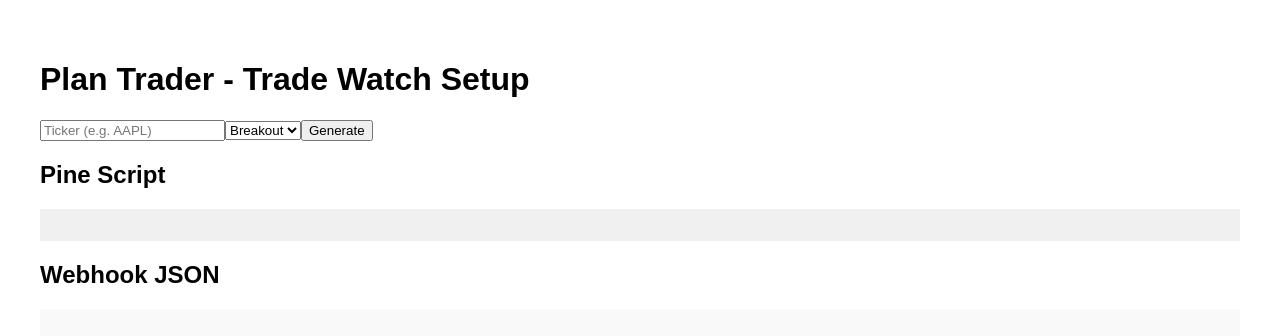
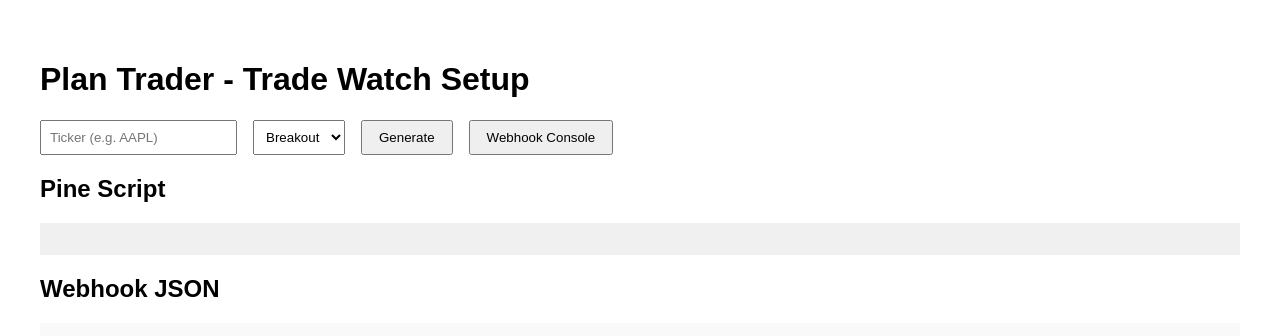
Before and after one commit to unicorntrader/ct3000-planner, a Next.js app: page / in a window 1280 px wide. Shown: the top 336 px of the page. Built offline with nearby package versions, Linux system fonts and the light colour scheme.

Commit message:
Update index.jsx

```diff
--- a/pages/index.jsx
+++ b/pages/index.jsx
@@ -1,5 +1,5 @@
-
 import React, { useState } from 'react';
+import { useRouter } from 'next/router';
 
 export default function Home() {
   const [ticker, setTicker] = useState('');
@@ -7,13 +7,15 @@ export default function Home() {
   const [pineCode, setPineCode] = useState('');
   const [webhookJson, setWebhookJson] = useState('');
 
+  const router = useRouter();
+
   const generate = () => {
     const pine = `//@version=5
-indicator("Trade Watch: Breakout Trigger", overlay=true)
+indicator("Trade Watch: ${trigger.charAt(0).toUpperCase() + trigger.slice(1)} Trigger", overlay=true)
 resistance = ta.highest(high, 20)
-breakout = close > resistance
-plotshape(breakout, location=location.belowbar, style=shape.labelup, color=color.green, text="🚨")
-alertcondition(breakout, title="Breakout Trigger", message='{"userId":"anton123","symbol":"{{ticker}}","setup":"breakout","price":{{close}},"volume":{{volume}},"timestamp":"{{time"}}')`;
+${trigger} = close > resistance
+plotshape(${trigger}, location=location.belowbar, style=shape.labelup, color=color.green, text="🚨")
+alertcondition(${trigger}, title="${trigger.charAt(0).toUpperCase() + trigger.slice(1)} Trigger", message='{"userId":"anton123","symbol":"{{ticker}}","setup":"${trigger}","price":{{close}},"volume":{{volume}},"timestamp":"{{time}}"}')`;
 
     const json = {
       userId: "anton123",
@@ -31,13 +33,26 @@ alertcondition(breakout, title="Breakout Trigger", message='{"userId":"anton123"
   return (
     <div style={{ padding: "2rem", fontFamily: "sans-serif" }}>
       <h1>Plan Trader - Trade Watch Setup</h1>
-      <input value={ticker} onChange={e => setTicker(e.target.value)} placeholder="Ticker (e.g. AAPL)" />
-      <select value={trigger} onChange={e => setTrigger(e.target.value)}>
+
+      <input
+        value={ticker}
+        onChange={e => setTicker(e.target.value)}
+        placeholder="Ticker (e.g. AAPL)"
+        style={{ marginRight: "1rem", padding: "0.5rem" }}
+      />
+
+      <select
+        value={trigger}
+        onChange={e => setTrigger(e.target.value)}
+        style={{ marginRight: "1rem", padding: "0.5rem" }}
+      >
         <option value="breakout">Breakout</option>
         <option value="retest">Retest</option>
         <option value="hhhl">HH/HL</option>
       </select>
-      <button onClick={generate}>Generate</button>
+
+      <button onClick={generate} style={{ marginRight: "1rem", padding: "0.5rem 1rem" }}>Generate</button>
+      <button onClick={() => router.push('/console')} style={{ padding: "0.5rem 1rem" }}>Webhook Console</button>
 
       <h2>Pine Script</h2>
       <pre style={{ background: "#f0f0f0", padding: "1rem" }}>{pineCode}</pre>
```
